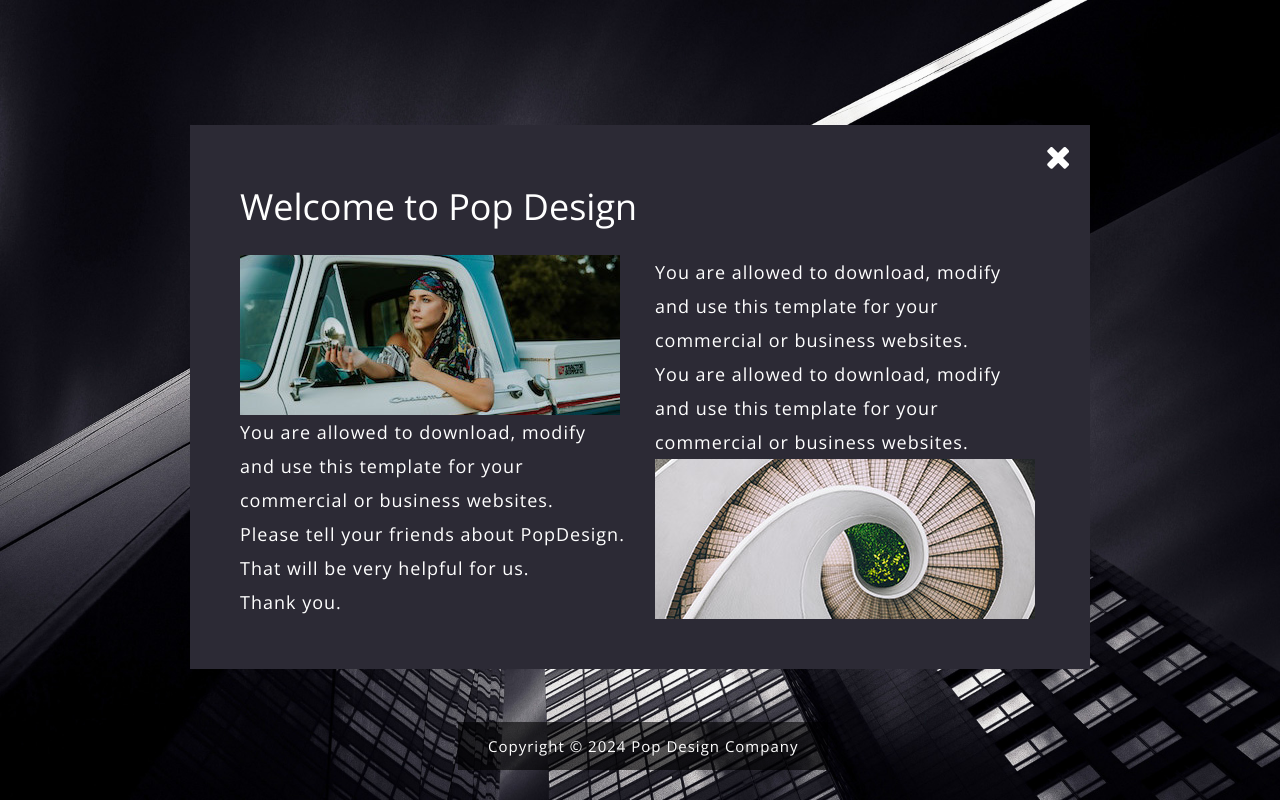
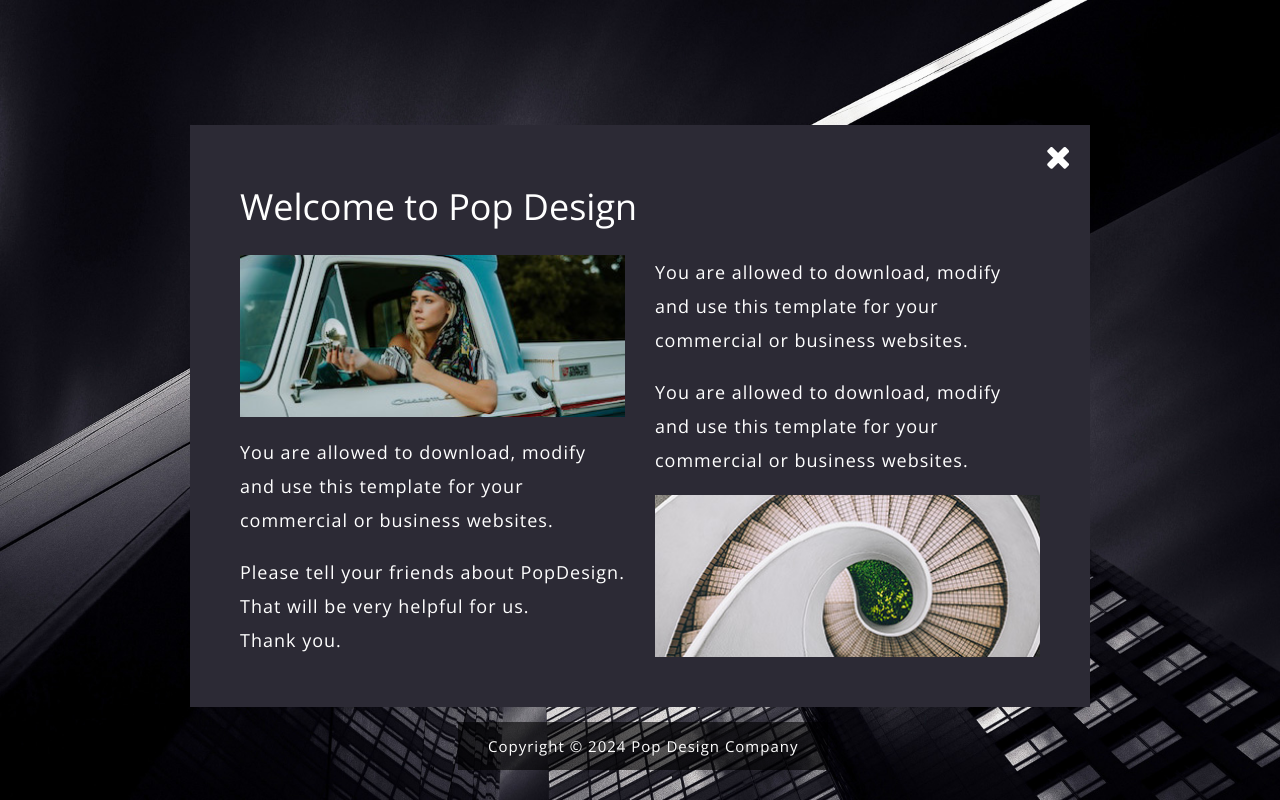
Before and after one commit to Agetedo/pop-design, a React (Vite) app: page / in a window 1280 px wide. Both pictures are taken after a click on the button "Welcome". Built offline with nearby package versions, Linux system fonts and the light colour scheme.

Commit message:
{styles.itemTop} {styles.itemBottom}

```diff
--- a/src/components/WelcomeContent.tsx
+++ b/src/components/WelcomeContent.tsx
@@ -33,7 +33,7 @@ interface Content1Props {
 }
 function Content1({ imgAlt1, text1, text2 }: Content1Props) {
   return (
-    <div className={styles.item}>
+    <div className={styles.itemTop}>
       <img src={welcomeImage1} alt={imgAlt1} />
       <p className={styles.text}>{text1}</p>
       <p className={styles.text}>{text2}</p>
@@ -48,7 +48,7 @@ interface Content2Props {
 }
 function Content2({ imgAlt2, text3, text4 }: Content2Props) {
   return (
-    <div className={styles.item}>
+    <div className={styles.itemBottom}>
       <p className={styles.text}>{text3}</p>
       <p className={styles.text}>{text4}</p>
       <img src={welcomeImage2} alt={imgAlt2} />
```
